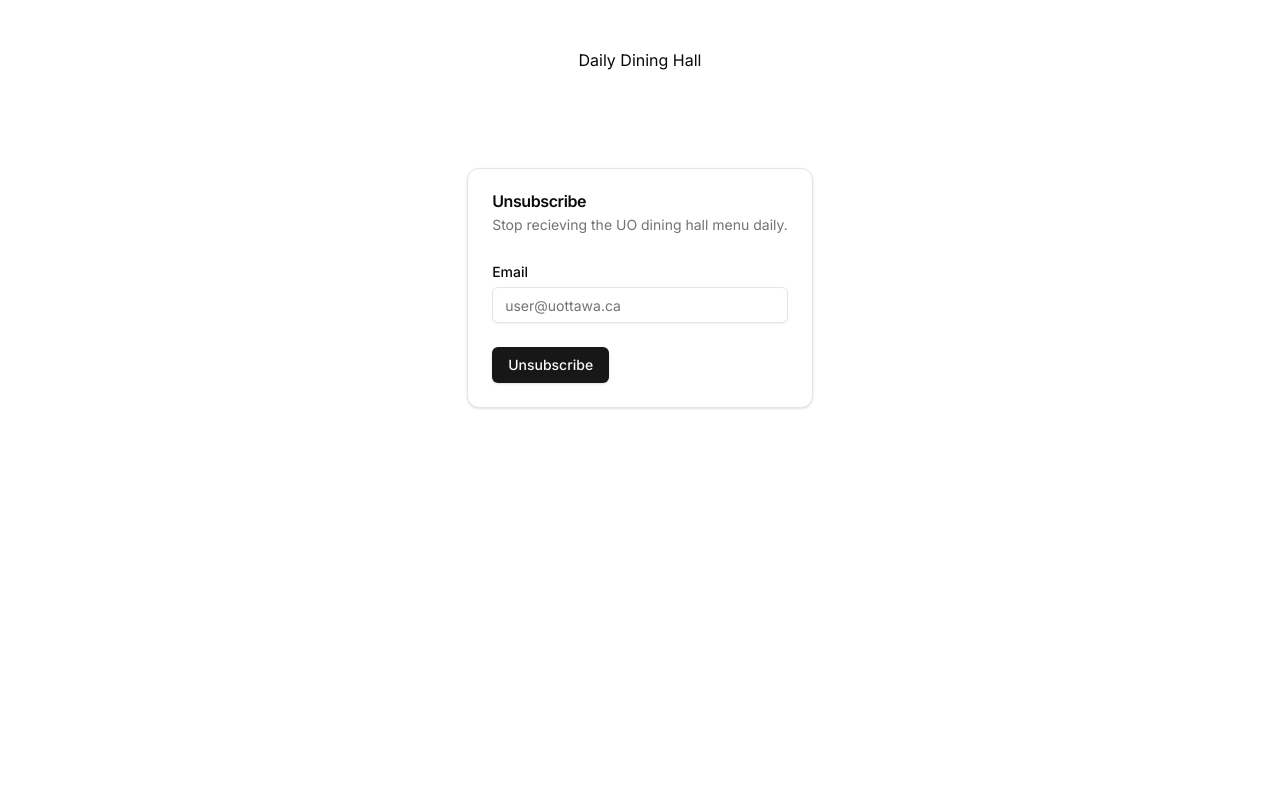
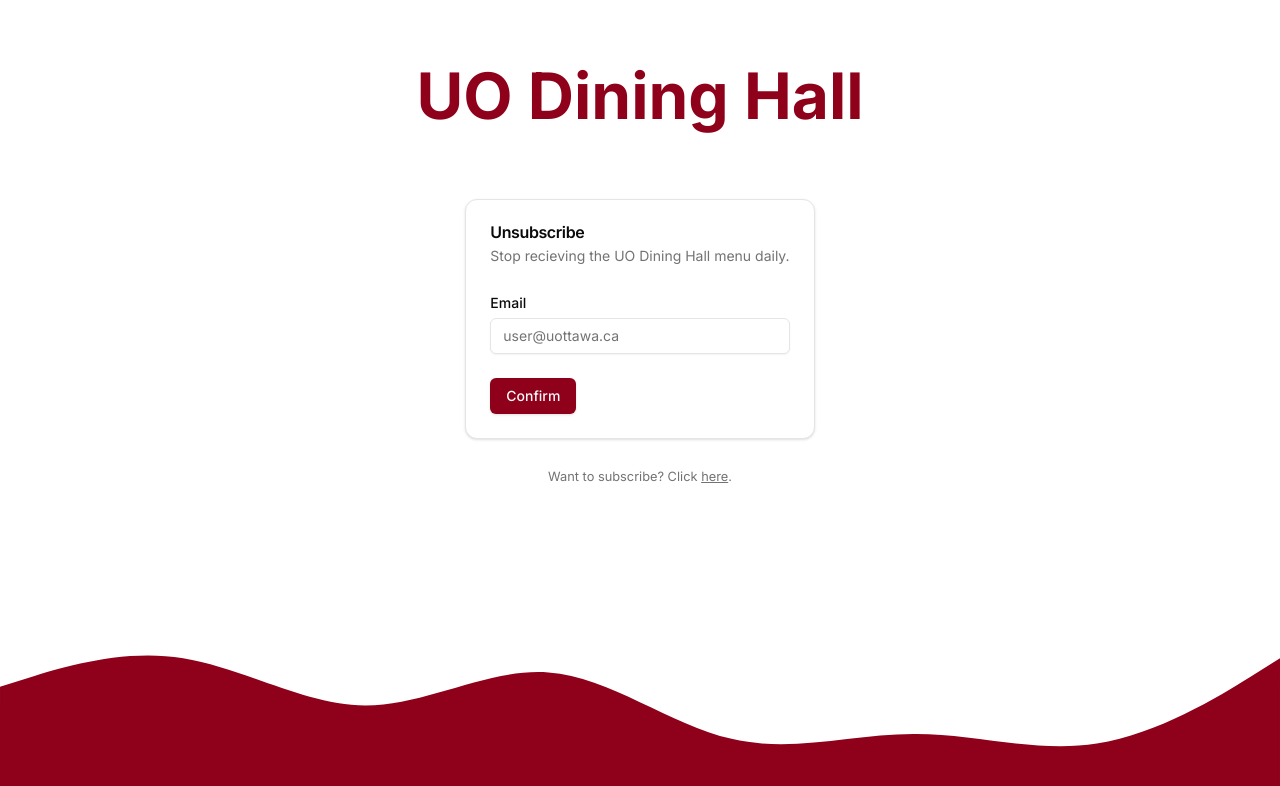
Before and after one commit to ahdernasr/uodininghall, a Next.js app in the folder client/: page /unsubscribe in a window 1280 px wide. Shown: the top 786 px of the page. Built offline with nearby package versions, Linux system fonts and the light colour scheme.

Commit message:
feat: error handling, toast messages, styling

```diff
--- a/client/package.json
+++ b/client/package.json
@@ -14,7 +14,7 @@
     "@radix-ui/react-label": "^2.0.2",
     "@radix-ui/react-slot": "^1.0.2",
     "@radix-ui/react-tabs": "^1.0.4",
-    "@radix-ui/react-toast": "^1.1.5",
+    "@radix-ui/react-toast": "^1.2.1",
     "class-variance-authority": "^0.7.0",
     "clsx": "^2.1.0",
     "next": "14.1.0",
--- a/client/src/app/globals.css
+++ b/client/src/app/globals.css
@@ -1,6 +1,11 @@
 @tailwind base;
 @tailwind components;
 @tailwind utilities;
+
+* {
+  margin: 0;
+  padding: 0;
+}
 
 @layer base {
   :root {
--- a/client/src/app/layout.tsx
+++ b/client/src/app/layout.tsx
@@ -1,6 +1,7 @@
 import type { Metadata } from "next";
 import { Inter } from "next/font/google";
 import "./globals.css";
+import { Toaster } from "@/components/ui/toaster";
 
 const inter = Inter({ subsets: ["latin"] });
 
@@ -16,11 +17,20 @@ export default function RootLayout({
 }>) {
   return (
     <html lang="en">
-      <body className={`${inter.className} flex flex-col justify-center items-center w-full h-full `}>
-        <nav className=" ">
-          <h1>Daily Dining Hall</h1>
-        </nav>
+      <body className={`${inter.className} relate w-full h-full m-0 p-0 `}>
         {children}
+        <svg
+          xmlns="http://www.w3.org/2000/svg"
+          viewBox="0 0 1440 320"
+          className="absolute bottom-0 left-0"
+        >
+          <path
+            fill="#8F001A"
+            fill-opacity="1"
+            d="M0,192L34.3,181.3C68.6,171,137,149,206,160C274.3,171,343,213,411,213.3C480,213,549,171,617,176C685.7,181,754,235,823,250.7C891.4,267,960,245,1029,245.3C1097.1,245,1166,267,1234,256C1302.9,245,1371,203,1406,181.3L1440,160L1440,320L1405.7,320C1371.4,320,1303,320,1234,320C1165.7,320,1097,320,1029,320C960,320,891,320,823,320C754.3,320,686,320,617,320C548.6,320,480,320,411,320C342.9,320,274,320,206,320C137.1,320,69,320,34,320L0,320Z"
+          ></path>
+        </svg>
+        <Toaster />
       </body>
     </html>
   );
--- a/client/src/app/page.tsx
+++ b/client/src/app/page.tsx
@@ -17,6 +17,7 @@ import { Tabs, TabsContent, TabsList, TabsTrigger } from "@/components/ui/tabs";
 
 import { cn } from "@/lib/utils";
 import { useState } from "react";
+import { useToast } from "@/components/ui/use-toast";
 
 const fetcher = (url: string) =>
   fetch(`http://localhost:4000/${url}`).then((res) => {
@@ -27,14 +28,25 @@ const fetcher = (url: string) =>
   });
 
 export default function Home() {
-  const [ email, setEmail ] = useState<string>("")
+  const { toast } = useToast();
+  const [email, setEmail] = useState<string>("");
   // const [ subscriptions, setSubscriptions ] = useState<string>('')
 
   // Registers every website visit
-  const { } = useSWR("api/track-visit", fetcher);
+  // const {} = useSWR("api/track-visit", fetcher);
 
   const handleSubmit = async (email: string) => {
     try {
+      if (!validateEmail(email)) {
+        toast({
+          title: "Error: Invalid email address",
+          description:
+            "Please make sure you email address is valid and try again.",
+          duration: 3000,
+        });
+        return;
+      }
+
       const response = await fetch(`http://localhost:4000/api/subscribe`, {
         method: "POST",
         headers: {
@@ -46,21 +58,70 @@ export default function Home() {
         throw new Error("Network response was not ok");
       }
       const data = await response.text();
-      // setSubscriptions(data)
+
+      toast({
+        title: "Subscription successful!",
+        description:
+          "You will now recieve the UO Dining Hall menu everyday at 6am.",
+        duration: 3000,
+      });
+
+      setEmail("");
     } catch (error) {
-      console.error("Error:", error);
+      toast({
+        title: "Error: Could not subscribe",
+        description: "Please try again.",
+        duration: 3000,
+      });
+
+      setEmail("");
     }
   };
 
+  const validateEmail = (email: string): boolean => {
+    // Regular expression for basic email validation
+    const emailRegex = /^[^\s@]+@[^\s@]+\.[^\s@]+$/;
+
+    // Check if the email matches the regex pattern
+    if (!emailRegex.test(email)) {
+      return false;
+    }
+
+    // Check if the email length is within the acceptable range
+    if (email.length > 254) {
+      return false;
+    }
+
+    // Check if the local part (before @) and domain part (after @) are within acceptable lengths
+    const [localPart, domainPart] = email.split("@");
+    if (localPart.length > 64 || domainPart.length > 255) {
+      return false;
+    }
+
+    // Ensure the domain part contains at least one dot and the top-level domain is valid
+    const domainParts = domainPart.split(".");
+    if (
+      domainParts.length < 2 ||
+      domainParts.some((part) => part.length === 0)
+    ) {
+      return false;
+    }
+
+    // Basic check to see if the top-level domain has at least two characters
+    const topLevelDomain = domainParts[domainParts.length - 1];
+    if (topLevelDomain.length < 2) {
+      return false;
+    }
+
+    return true;
+  };
+
   return (
-    <main>
-      {/* <div
-        className={`flex justify-center items-center flex-col m-2 ${cn(
-          "text-[0.8rem] text-muted-foreground"
-        )}`}
-      >
-        <p>Subscriptions: {subscriptions}</p>
-      </div> */}
+    <>
+      <main className="flex flex-col justify-center items-center gap-y-5">
+        <h1 className="text-[4rem] text-[#8F001A] font-bold ">
+          UO Dining Hall
+        </h1>
         <Tabs defaultValue="account" className="w-[400px]">
           <TabsList className="grid w-full grid-cols-2">
             <TabsTrigger value="account">Email</TabsTrigger>
@@ -71,18 +132,28 @@ export default function Home() {
               <CardHeader>
                 <CardTitle>Subscribe with Email</CardTitle>
                 <CardDescription>
-                Subscribe to recieve uOttawa&apos;s Dining Hall menu everyday by
-                email at 6:00am.
+                  Subscribe to recieve uOttawa&apos;s Dining Hall menu everyday
+                  by email at 6:00am.
                 </CardDescription>
               </CardHeader>
               <CardContent className="space-y-2">
                 <div className="space-y-1">
                   <Label htmlFor="email">Email</Label>
-                <Input id="email" placeholder="user@uottawa.ca" onChange={(e) => setEmail(e.target.value)}/>
+                  <Input
+                    value={email}
+                    id="email"
+                    placeholder="user@uottawa.ca"
+                    onChange={(e) => setEmail(e.target.value)}
+                  />
                 </div>
               </CardContent>
               <CardFooter>
-              <Button onClick={() => handleSubmit(email)}>Subscribe with email</Button>
+                <Button
+                  onClick={() => handleSubmit(email)}
+                  className="bg-[#8F001A]"
+                >
+                  Subscribe
+                </Button>
               </CardFooter>
             </Card>
           </TabsContent>
@@ -91,8 +162,8 @@ export default function Home() {
               <CardHeader>
                 <CardTitle>Subscribe wth SMS</CardTitle>
                 <CardDescription>
-                Subscribe to recieve uOttawa&apos;s Dining Hall menu everyday by SMS
-                at 6:00am.
+                  Subscribe to recieve uOttawa&apos;s Dining Hall menu everyday
+                  by SMS at 6:00am.
                 </CardDescription>
               </CardHeader>
               <CardContent className="space-y-2">
@@ -113,8 +184,10 @@ export default function Home() {
           Want to unsubscribe? Click{" "}
           <Link href="/unsubscribe" className="underline">
             here
-        </Link>.
+          </Link>
+          .
         </div>
       </main>
+    </>
   );
 }
--- a/client/src/app/unsubscribe/page.tsx
+++ b/client/src/app/unsubscribe/page.tsx
@@ -13,14 +13,27 @@ import {
 } from "@/components/ui/card";
 import { Input } from "@/components/ui/input";
 import { Label } from "@/components/ui/label";
+import { cn } from "@/lib/utils";
 
 import { useState } from "react";
+import { useToast } from "@/components/ui/use-toast";
 
 export default function Unsubscribe() {
+  const { toast } = useToast();
   const [email, setEmail] = useState<string>("");
 
   const handleSubmit = async (email: string) => {
     try {
+      if (!validateEmail(email)) {
+        toast({
+          title: "Error: Invalid email address",
+          description:
+            "Please make sure you email address is valid and try again.",
+          duration: 3000,
+        });
+        return;
+      }
+
       const response = await fetch(`http://localhost:4000/api/unsubscribe`, {
         method: "POST",
         headers: {
@@ -32,19 +45,71 @@ export default function Unsubscribe() {
         throw new Error("Network response was not ok");
       }
       const data = await response.text();
-      // setSubscriptions(data)
+
+      toast({
+        title: "Subscription removed.",
+        description: "You will now stop recieving emails from us.",
+        duration: 3000,
+      });
+
+      setEmail("");
     } catch (error) {
-      console.error("Error:", error);
+      toast({
+        title: "Error: Could not unsubscribe",
+        description: "Please try again.",
+        duration: 3000,
+      });
+
+      setEmail("");
     }
   };
 
+  const validateEmail = (email: string): boolean => {
+    // Regular expression for basic email validation
+    const emailRegex = /^[^\s@]+@[^\s@]+\.[^\s@]+$/;
+
+    // Check if the email matches the regex pattern
+    if (!emailRegex.test(email)) {
+      return false;
+    }
+
+    // Check if the email length is within the acceptable range
+    if (email.length > 254) {
+      return false;
+    }
+
+    // Check if the local part (before @) and domain part (after @) are within acceptable lengths
+    const [localPart, domainPart] = email.split("@");
+    if (localPart.length > 64 || domainPart.length > 255) {
+      return false;
+    }
+
+    // Ensure the domain part contains at least one dot and the top-level domain is valid
+    const domainParts = domainPart.split(".");
+    if (
+      domainParts.length < 2 ||
+      domainParts.some((part) => part.length === 0)
+    ) {
+      return false;
+    }
+
+    // Basic check to see if the top-level domain has at least two characters
+    const topLevelDomain = domainParts[domainParts.length - 1];
+    if (topLevelDomain.length < 2) {
+      return false;
+    }
+
+    return true;
+  };
+
   return (
-    <main>
-      <Card>
+    <main className="flex flex-col justify-center items-center gap-y-5">
+      <h1 className="text-[4rem] text-[#8F001A] font-bold ">UO Dining Hall</h1>
+      <Card className="mt-[3%]">
         <CardHeader>
           <CardTitle>Unsubscribe</CardTitle>
           <CardDescription>
-            Stop recieving the UO dining hall menu daily.
+            Stop recieving the UO Dining Hall menu daily.
           </CardDescription>
         </CardHeader>
         <CardContent className="space-y-2">
@@ -53,16 +118,24 @@ export default function Unsubscribe() {
             <Input
               id="email"
               placeholder="user@uottawa.ca"
+              value={email}
               onChange={(e) => setEmail(e.target.value)}
             />
           </div>
         </CardContent>
         <CardFooter>
-          <Button onClick={() => handleSubmit(email)}>
-            Unsubscribe
+          <Button onClick={() => handleSubmit(email)} className="bg-[#8F001A]">
+            Confirm
           </Button>
         </CardFooter>
       </Card>
+      <div className={`m-2 ${cn("text-[0.8rem] text-muted-foreground")}`}>
+        Want to subscribe? Click{" "}
+        <Link href="/" className="underline">
+          here
+        </Link>
+        .
+      </div>
     </main>
   );
 }
--- a/client/src/components/ui/toast.tsx
+++ b/client/src/components/ui/toast.tsx
@@ -1,3 +1,5 @@
+"use client"
+
 import * as React from "react"
 import { Cross2Icon } from "@radix-ui/react-icons"
 import * as ToastPrimitives from "@radix-ui/react-toast"
--- a/client/src/components/ui/use-toast.ts
+++ b/client/src/components/ui/use-toast.ts
@@ -1,3 +1,5 @@
+"use client"
+
 // Inspired by react-hot-toast library
 import * as React from "react"
 
```
Also changed, not shown: 1 other file (tests, documents, lock files or other folders). Lines whose indentation alone changed are shown as unchanged.
